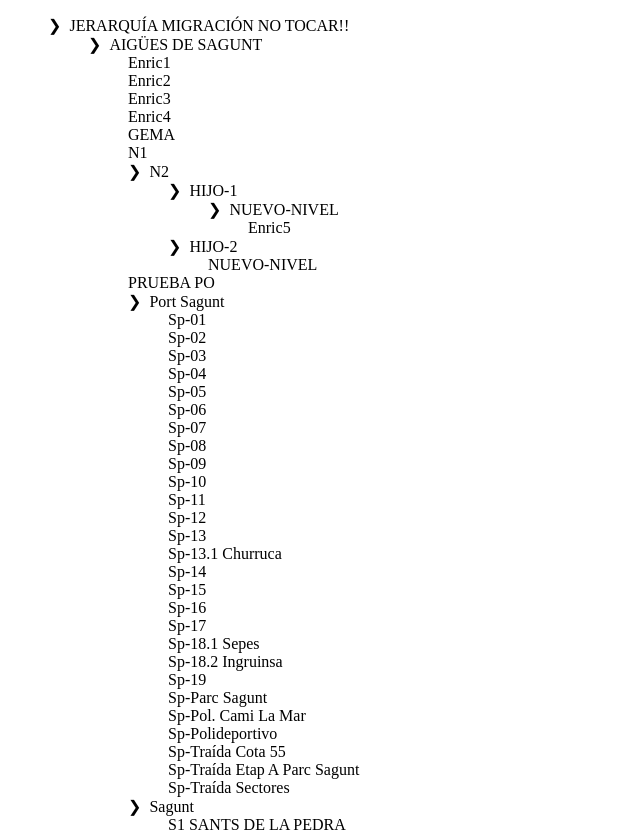
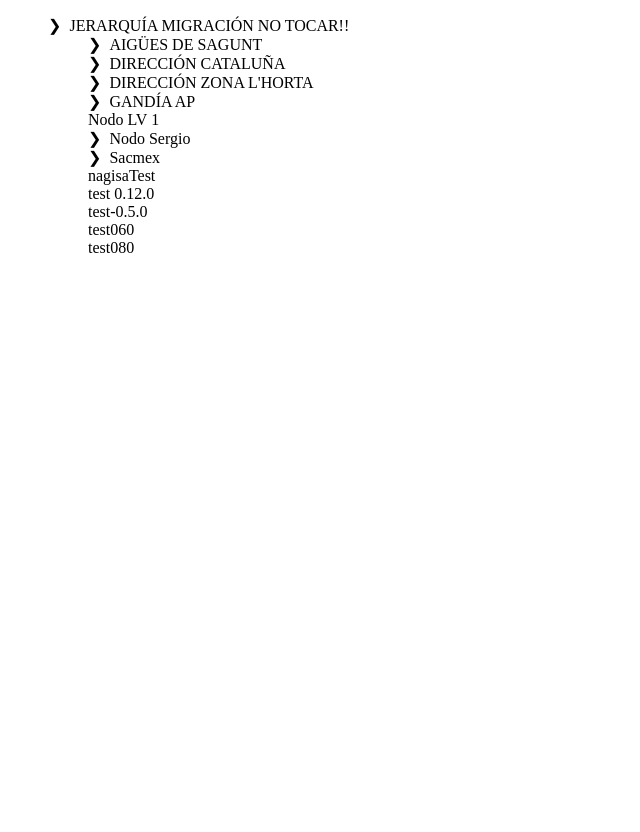
Before and after one commit to angabar/my-hierarchy, a React (Create React App) app: page / in a window 1280 px wide. Shown: the top 832 px of the page, without its empty margins (0-640 px from the left). After the commit the page ends 800 px from the top, so only its background shows below. Built offline with nearby package versions, Linux system fonts and the light colour scheme.

Commit message:
Changes: * Added node selection * Better render method

```diff
--- /dev/null
+++ b/src/MyHierarchy/MyHierarchy.js
@@ -0,0 +1,72 @@
+import React, { useState } from "react";
+import { getDirectChilds } from "./helpers";
+
+import "./my-hierarchy.css";
+
+const MyHierarchy = ({
+    hierarchy,
+    openElementsId,
+    setOpenElementsId,
+    selectedNode,
+    setSelectedNode,
+}) => {
+    const handleNodeSelection = (id) => {
+        const foundedNodeId = openElementsId.find(
+            (nodeToFind) => nodeToFind === id
+        );
+
+        if (foundedNodeId) {
+            const filteredNodeId = openElementsId.filter(
+                (nodeToRemove) => nodeToRemove !== id
+            );
+
+            setOpenElementsId(filteredNodeId);
+        } else {
+            setOpenElementsId([...openElementsId, id]);
+        }
+    };
+
+    return (
+        <div>
+            {hierarchy?.map((hierarchyNode, index) => (
+                <ul key={`${hierarchyNode.id}-${index}`}>
+                    <div className="node-main-container">
+                        {hierarchyNode.children?.length > 0 && (
+                            <div
+                                className="node-main-container-symbol"
+                                onClick={() =>
+                                    handleNodeSelection(hierarchyNode.id)
+                                }
+                            >
+                                &#x276F;
+                            </div>
+                        )}
+                        <div
+                            onClick={() => setSelectedNode(hierarchyNode)}
+                            className={`${
+                                selectedNode?.id === hierarchyNode.id
+                                    ? "active-node"
+                                    : ""
+                            }`}
+                        >
+                            {hierarchyNode.label}
+                        </div>
+                    </div>
+                    {hierarchyNode.children?.length > 0 &&
+                        openElementsId &&
+                        openElementsId.includes(hierarchyNode.id) && (
+                            <MyHierarchy
+                                hierarchy={hierarchyNode.children}
+                                openElementsId={openElementsId}
+                                setOpenElementsId={setOpenElementsId}
+                                selectedNode={selectedNode}
+                                setSelectedNode={setSelectedNode}
+                            />
+                        )}
+                </ul>
+            ))}
+        </div>
+    );
+};
+
+export default MyHierarchy;
--- /dev/null
+++ b/src/MyHierarchy/helpers.js
@@ -0,0 +1,22 @@
+export const getDirectChilds = (elementsList) => {
+    if (
+        elementsList &&
+        Array.isArray(elementsList) &&
+        elementsList.length > 0
+    ) {
+        return elementsList.map((element) => element.id);
+    }
+
+    return [];
+};
+
+export const getParentIdNodes = ({ children = [], ...object }, idToFind) => {
+    let result;
+
+    if (object.id === idToFind) return object;
+
+    return (
+        children.some((o) => (result = getParentIdNodes(o, idToFind))) &&
+        Object.assign({}, object, { children: [result] })
+    );
+};
--- a/src/MyHierarchy/index.js
+++ b/src/MyHierarchy/index.js
@@ -1,49 +1,32 @@
-import React, { useState } from "react";
+import React, { useState, useEffect } from "react";
+import { getDirectChilds, getParentIdNodes } from "./helpers";
+import MyHierarchy from "./MyHierarchy";
 
-import "./my-hierarchy.css";
+const MyHierarchyProvider = ({ hierarchy }) => {
+    const [selectedNode, setSelectedNode] = useState(null);
+    const [openElementsId, setOpenElementsId] = useState(
+        getDirectChilds(hierarchy)
+    );
 
-const MyHierarchy = ({ hierarchy }) => {
-    const [hideElementsId, setHideElementsId] = useState([]);
+    useEffect(() => {
+        if (4184) {
+            const parentsList = getParentIdNodes(hierarchy, 4184);
 
-    const handleNodeSelection = (id) => {
-        const foundedNodeId = hideElementsId.find(
-            (nodeToFind) => nodeToFind === id
-        );
-
-        if (foundedNodeId) {
-            const filteredNodeId = hideElementsId.filter(
-                (nodeToRemove) => nodeToRemove !== id
-            );
-
-            setHideElementsId(filteredNodeId);
-        } else {
-            setHideElementsId([...hideElementsId, id]);
+            console.log(parentsList);
         }
-    };
+    }, []);
 
     return (
         <div>
-            {hierarchy?.map((hierarchyNode, index) => (
-                <ul key={`${hierarchyNode.id}-${index}`}>
-                    <div
-                        className="node-main-container"
-                        onClick={() => handleNodeSelection(hierarchyNode.id)}
-                    >
-                        {hierarchyNode.children?.length > 0 && (
-                            <div className="node-main-container-symbol">
-                                &#x276F;
-                            </div>
-                        )}
-                        <div>{hierarchyNode.label}</div>
-                    </div>
-                    {hierarchyNode.children?.length > 0 &&
-                        !hideElementsId.includes(hierarchyNode.id) && (
-                            <MyHierarchy hierarchy={hierarchyNode.children} />
-                        )}
-                </ul>
-            ))}
+            <MyHierarchy
+                hierarchy={hierarchy}
+                openElementsId={openElementsId}
+                setOpenElementsId={setOpenElementsId}
+                selectedNode={selectedNode}
+                setSelectedNode={setSelectedNode}
+            />
         </div>
     );
 };
 
-export default MyHierarchy;
+export default MyHierarchyProvider;
--- a/src/MyHierarchy/my-hierarchy.css
+++ b/src/MyHierarchy/my-hierarchy.css
@@ -6,3 +6,7 @@
 .node-main-container-symbol {
     margin-right: 8px;
 }
+
+.active-node {
+    background-color: cornflowerblue;
+}
```
